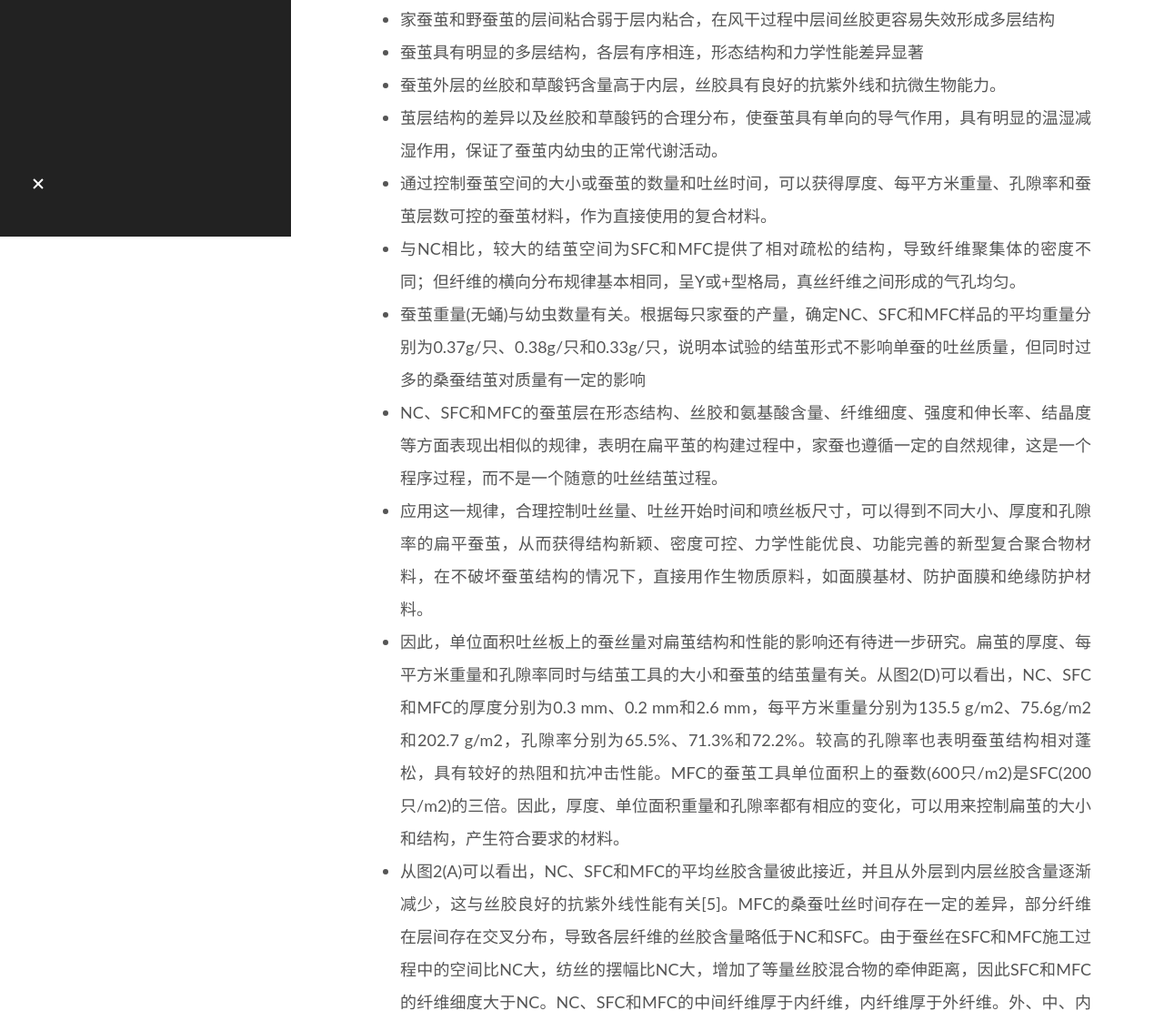
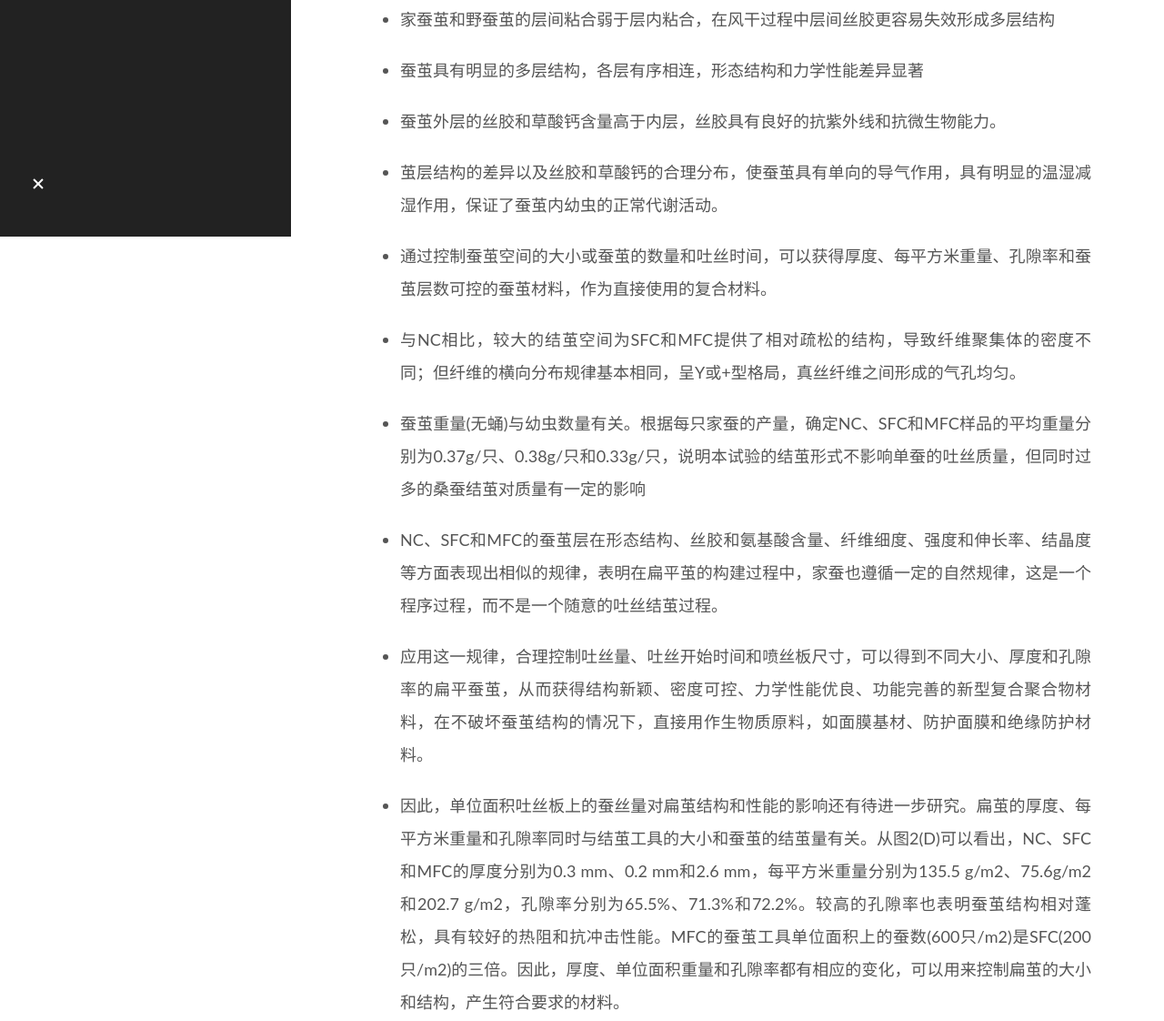
Before and after one commit to shaoruixi/shaoruixi.github.io, a plain HTML site: page 2024/01/19/蚕茧的结构/index.html in a window 1280 px wide. Shown: the part 540-1662 px from the top of the page at 91% size. Drawn offline with Linux system fonts and the light colour scheme; some packages are replaced by stand-ins of ours; a script that the page names is missing.

Commit message:
Site updated: 2024-01-19 10:38:18

```diff
--- a/2024/01/19/蚕茧的结构/index.html
+++ b/2024/01/19/蚕茧的结构/index.html
@@ -20,15 +20,15 @@
     var CONFIG = {"hostname":"ruixi.fun","root":"/","scheme":"Muse","version":"7.8.0","exturl":false,"sidebar":{"position":"left","display":"always","padding":18,"offset":12,"onmobile":true},"copycode":{"enable":false,"show_result":false,"style":null},"back2top":{"enable":true,"sidebar":true,"scrollpercent":false},"bookmark":{"enable":false,"color":"#222","save":"auto"},"fancybox":false,"mediumzoom":false,"lazyload":false,"pangu":false,"comments":{"style":"tabs","active":null,"storage":true,"lazyload":false,"nav":null},"algolia":{"hits":{"per_page":10},"labels":{"input_placeholder":"Search for Posts","hits_empty":"We didn't find any results for the search: ${query}","hits_stats":"${hits} results found in ${time} ms"}},"localsearch":{"enable":false,"trigger":"auto","top_n_per_article":1,"unescape":false,"preload":false},"motion":{"enable":true,"async":false,"transition":{"post_block":"fadeIn","post_header":"slideDownIn","post_body":"slideDownIn","coll_header":"slideLeftIn","sidebar":"slideUpIn"}},"path":"search.xml"};
   </script>
 
-  <meta name="description" content="蚕茧的结构 家蚕茧和野蚕茧的层间粘合弱于层内粘合，在风干过程中层间丝胶更容易失效形成多层结构 蚕茧具有明显的多层结构，各层有序相连，形态结构和力学性能差异显著 蚕茧外层的丝胶和草酸钙含量高于内层，丝胶具有良好的抗紫外线和抗微生物能力。 茧层结构的差异以及丝胶和草酸钙的合理分布，使蚕茧具有单向的导气作用，具有明显的温湿减湿作用，保证了蚕茧内幼虫的正常代谢活动。 通过控制蚕茧空间的大小或蚕茧的数量和吐">
+  <meta name="description" content="蚕茧的结构 家蚕茧和野蚕茧的层间粘合弱于层内粘合，在风干过程中层间丝胶更容易失效形成多层结构  蚕茧具有明显的多层结构，各层有序相连，形态结构和力学性能差异显著  蚕茧外层的丝胶和草酸钙含量高于内层，丝胶具有良好的抗紫外线和抗微生物能力。">
 <meta property="og:type" content="article">
 <meta property="og:title" content="蚕茧的结构">
 <meta property="og:url" content="https://ruixi.fun/2024/01/19/%E8%9A%95%E8%8C%A7%E7%9A%84%E7%BB%93%E6%9E%84/index.html">
 <meta property="og:site_name" content="瑞 · 喜欢">
-<meta property="og:description" content="蚕茧的结构 家蚕茧和野蚕茧的层间粘合弱于层内粘合，在风干过程中层间丝胶更容易失效形成多层结构 蚕茧具有明显的多层结构，各层有序相连，形态结构和力学性能差异显著 蚕茧外层的丝胶和草酸钙含量高于内层，丝胶具有良好的抗紫外线和抗微生物能力。 茧层结构的差异以及丝胶和草酸钙的合理分布，使蚕茧具有单向的导气作用，具有明显的温湿减湿作用，保证了蚕茧内幼虫的正常代谢活动。 通过控制蚕茧空间的大小或蚕茧的数量和吐">
+<meta property="og:description" content="蚕茧的结构 家蚕茧和野蚕茧的层间粘合弱于层内粘合，在风干过程中层间丝胶更容易失效形成多层结构  蚕茧具有明显的多层结构，各层有序相连，形态结构和力学性能差异显著  蚕茧外层的丝胶和草酸钙含量高于内层，丝胶具有良好的抗紫外线和抗微生物能力。">
 <meta property="og:locale" content="zh_CN">
 <meta property="article:published_time" content="2024-01-19T02:09:40.000Z">
-<meta property="article:modified_time" content="2024-01-19T02:10:39.735Z">
+<meta property="article:modified_time" content="2024-01-19T02:37:58.689Z">
 <meta property="article:author" content="哀木">
 <meta name="twitter:card" content="summary">
 
@@ -181,7 +181,7 @@
               <span class="post-meta-item-text">发表于</span>
 
 
-              <time title="创建时间：2024-01-19 10:09:40 / 修改时间：10:10:39" itemprop="dateCreated datePublished" datetime="2024-01-19T10:09:40+08:00">2024-01-19</time>
+              <time title="创建时间：2024-01-19 10:09:40 / 修改时间：10:37:58" itemprop="dateCreated datePublished" datetime="2024-01-19T10:09:40+08:00">2024-01-19</time>
             </span>
 
 
@@ -224,17 +224,29 @@
 
 
         <h1 id="蚕茧的结构"><a href="#蚕茧的结构" class="headerlink" title="蚕茧的结构"></a>蚕茧的结构</h1><ul>
-<li>家蚕茧和野蚕茧的层间粘合弱于层内粘合，在风干过程中层间丝胶更容易失效形成多层结构</li>
-<li>蚕茧具有明显的多层结构，各层有序相连，形态结构和力学性能差异显著</li>
-<li>蚕茧外层的丝胶和草酸钙含量高于内层，丝胶具有良好的抗紫外线和抗微生物能力。</li>
-<li>茧层结构的差异以及丝胶和草酸钙的合理分布，使蚕茧具有单向的导气作用，具有明显的温湿减湿作用，保证了蚕茧内幼虫的正常代谢活动。</li>
-<li>通过控制蚕茧空间的大小或蚕茧的数量和吐丝时间，可以获得厚度、每平方米重量、孔隙率和蚕茧层数可控的蚕茧材料，作为直接使用的复合材料。</li>
-<li>与NC相比，较大的结茧空间为SFC和MFC提供了相对疏松的结构，导致纤维聚集体的密度不同；但纤维的横向分布规律基本相同，呈Y或+型格局，真丝纤维之间形成的气孔均匀。</li>
-<li>蚕茧重量(无蛹)与幼虫数量有关。根据每只家蚕的产量，确定NC、SFC和MFC样品的平均重量分别为0.37g&#x2F;只、0.38g&#x2F;只和0.33g&#x2F;只，说明本试验的结茧形式不影响单蚕的吐丝质量，但同时过多的桑蚕结茧对质量有一定的影响</li>
-<li>NC、SFC和MFC的蚕茧层在形态结构、丝胶和氨基酸含量、纤维细度、强度和伸长率、结晶度等方面表现出相似的规律，表明在扁平茧的构建过程中，家蚕也遵循一定的自然规律，这是一个程序过程，而不是一个随意的吐丝结茧过程。</li>
-<li>应用这一规律，合理控制吐丝量、吐丝开始时间和喷丝板尺寸，可以得到不同大小、厚度和孔隙率的扁平蚕茧，从而获得结构新颖、密度可控、力学性能优良、功能完善的新型复合聚合物材料，在不破坏蚕茧结构的情况下，直接用作生物质原料，如面膜基材、防护面膜和绝缘防护材料。</li>
-<li>因此，单位面积吐丝板上的蚕丝量对扁茧结构和性能的影响还有待进一步研究。扁茧的厚度、每平方米重量和孔隙率同时与结茧工具的大小和蚕茧的结茧量有关。从图2(D)可以看出，NC、SFC和MFC的厚度分别为0.3 mm、0.2 mm和2.6 mm，每平方米重量分别为135.5 g&#x2F;m2、75.6g&#x2F;m2和202.7 g&#x2F;m2，孔隙率分别为65.5%、71.3%和72.2%。较高的孔隙率也表明蚕茧结构相对蓬松，具有较好的热阻和抗冲击性能。MFC的蚕茧工具单位面积上的蚕数(600只&#x2F;m2)是SFC(200只&#x2F;m2)的三倍。因此，厚度、单位面积重量和孔隙率都有相应的变化，可以用来控制扁茧的大小和结构，产生符合要求的材料。</li>
-<li>从图2(A)可以看出，NC、SFC和MFC的平均丝胶含量彼此接近，并且从外层到内层丝胶含量逐渐减少，这与丝胶良好的抗紫外线性能有关[5]。MFC的桑蚕吐丝时间存在一定的差异，部分纤维在层间存在交叉分布，导致各层纤维的丝胶含量略低于NC和SFC。由于蚕丝在SFC和MFC施工过程中的空间比NC大，纺丝的摆幅比NC大，增加了等量丝胶混合物的牵伸距离，因此SFC和MFC的纤维细度大于NC。NC、SFC和MFC的中间纤维厚于内纤维，内纤维厚于外纤维。外、中、内层的平均径向直径(μm)分别为(13.13±0.14)、(13.55±0.24)、(12.41±0.32)、(12.35±0.11)、(12.75±0.26)、(11.71±0.30)、(12.59±0.25)、(13.18±0.30)、(12.15±0.29)。</li>
+<li><p>家蚕茧和野蚕茧的层间粘合弱于层内粘合，在风干过程中层间丝胶更容易失效形成多层结构</p>
+</li>
+<li><p>蚕茧具有明显的多层结构，各层有序相连，形态结构和力学性能差异显著</p>
+</li>
+<li><p>蚕茧外层的丝胶和草酸钙含量高于内层，丝胶具有良好的抗紫外线和抗微生物能力。</p>
+<span id="more"></span>
+</li>
+<li><p>茧层结构的差异以及丝胶和草酸钙的合理分布，使蚕茧具有单向的导气作用，具有明显的温湿减湿作用，保证了蚕茧内幼虫的正常代谢活动。</p>
+</li>
+<li><p>通过控制蚕茧空间的大小或蚕茧的数量和吐丝时间，可以获得厚度、每平方米重量、孔隙率和蚕茧层数可控的蚕茧材料，作为直接使用的复合材料。</p>
+</li>
+<li><p>与NC相比，较大的结茧空间为SFC和MFC提供了相对疏松的结构，导致纤维聚集体的密度不同；但纤维的横向分布规律基本相同，呈Y或+型格局，真丝纤维之间形成的气孔均匀。</p>
+</li>
+<li><p>蚕茧重量(无蛹)与幼虫数量有关。根据每只家蚕的产量，确定NC、SFC和MFC样品的平均重量分别为0.37g&#x2F;只、0.38g&#x2F;只和0.33g&#x2F;只，说明本试验的结茧形式不影响单蚕的吐丝质量，但同时过多的桑蚕结茧对质量有一定的影响</p>
+</li>
+<li><p>NC、SFC和MFC的蚕茧层在形态结构、丝胶和氨基酸含量、纤维细度、强度和伸长率、结晶度等方面表现出相似的规律，表明在扁平茧的构建过程中，家蚕也遵循一定的自然规律，这是一个程序过程，而不是一个随意的吐丝结茧过程。</p>
+</li>
+<li><p>应用这一规律，合理控制吐丝量、吐丝开始时间和喷丝板尺寸，可以得到不同大小、厚度和孔隙率的扁平蚕茧，从而获得结构新颖、密度可控、力学性能优良、功能完善的新型复合聚合物材料，在不破坏蚕茧结构的情况下，直接用作生物质原料，如面膜基材、防护面膜和绝缘防护材料。</p>
+</li>
+<li><p>因此，单位面积吐丝板上的蚕丝量对扁茧结构和性能的影响还有待进一步研究。扁茧的厚度、每平方米重量和孔隙率同时与结茧工具的大小和蚕茧的结茧量有关。从图2(D)可以看出，NC、SFC和MFC的厚度分别为0.3 mm、0.2 mm和2.6 mm，每平方米重量分别为135.5 g&#x2F;m2、75.6g&#x2F;m2和202.7 g&#x2F;m2，孔隙率分别为65.5%、71.3%和72.2%。较高的孔隙率也表明蚕茧结构相对蓬松，具有较好的热阻和抗冲击性能。MFC的蚕茧工具单位面积上的蚕数(600只&#x2F;m2)是SFC(200只&#x2F;m2)的三倍。因此，厚度、单位面积重量和孔隙率都有相应的变化，可以用来控制扁茧的大小和结构，产生符合要求的材料。</p>
+</li>
+<li><p>从图2(A)可以看出，NC、SFC和MFC的平均丝胶含量彼此接近，并且从外层到内层丝胶含量逐渐减少，这与丝胶良好的抗紫外线性能有关[5]。MFC的桑蚕吐丝时间存在一定的差异，部分纤维在层间存在交叉分布，导致各层纤维的丝胶含量略低于NC和SFC。由于蚕丝在SFC和MFC施工过程中的空间比NC大，纺丝的摆幅比NC大，增加了等量丝胶混合物的牵伸距离，因此SFC和MFC的纤维细度大于NC。NC、SFC和MFC的中间纤维厚于内纤维，内纤维厚于外纤维。外、中、内层的平均径向直径(μm)分别为(13.13±0.14)、(13.55±0.24)、(12.41±0.32)、(12.35±0.11)、(12.75±0.26)、(11.71±0.30)、(12.59±0.25)、(13.18±0.30)、(12.15±0.29)。</p>
+</li>
 </ul>
 <p>From* Comparative Analysis of Structure and Properties of Stereoscopic Cocoon and Flat Cocoon*</p>
 <p>平面丝更细</p>
```
Also changed, not shown: index.html (+13 -16 lines).
